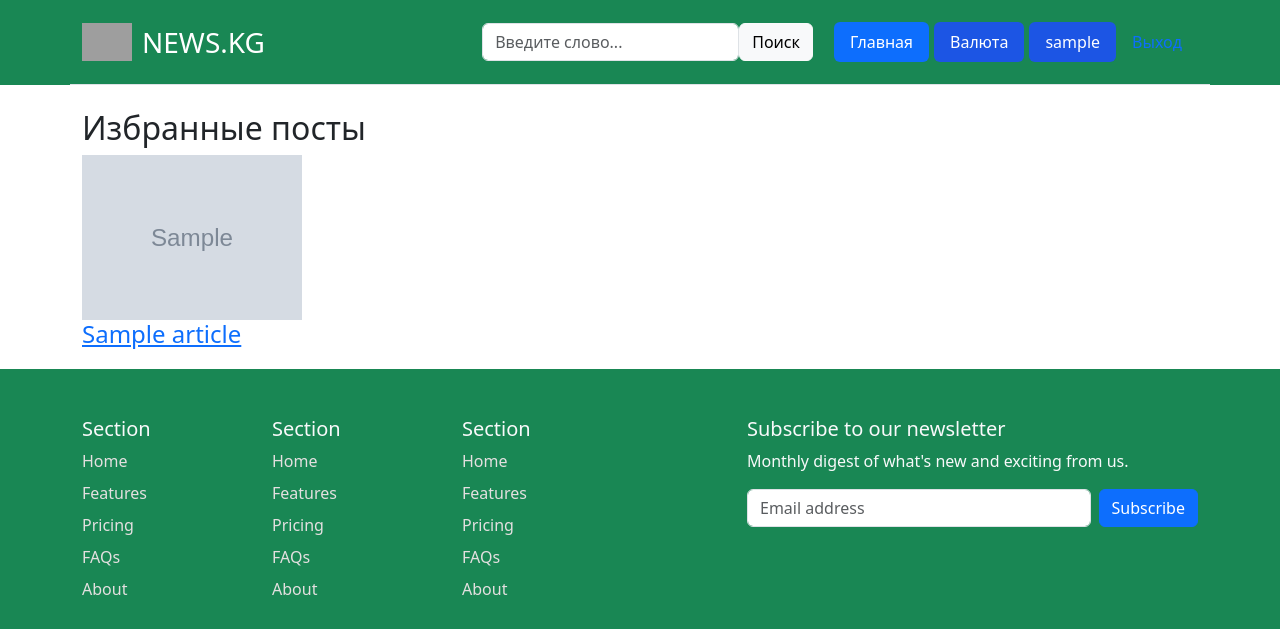
After one commit to edzen12/news-backend9, a Django app: page /favorites/ in a window 1280 px wide. The commit adds this page. Shown: the top 629 px of the page. Run offline with Django 5.2, Linux system fonts and the light colour scheme; a user stored in the database is signed in; tables that the repository leaves empty hold one stand-in row (values such as "Sample post"); grey boxes marked "Sample" are stand-in pictures; some libraries are stand-ins or nearby versions; grey boxes are pictures that could not be loaded.

Commit message:
favorites

```diff
--- a/news/urls.py
+++ b/news/urls.py
@@ -18,6 +18,11 @@ urlpatterns = [
     path('search/', views.search, name='search'),
     path('currency/', views.currency_view, name='currency'),
     path('tags/<slug:slug>', views.tag_posts, name='tag_posts'),
+
+    path('favorite/<slug:slug>/', views.toggle_favorite, name='toggle_favorite'),
+    path('favorites/', views.favorites_list, name='favorites'),
+
     path('<slug:slug>/', views.post_detail, name='post_detail'),
+
     path('category/<slug:slug>/', views.category_posts, name='category_posts'),
 ]+static(settings.MEDIA_URL, document_root=settings.MEDIA_ROOT)
--- a/post/models.py
+++ b/post/models.py
@@ -1,5 +1,6 @@
 from django.db import models
 from django_ckeditor_5.fields import CKEditor5Field
+from django.contrib.auth.models import User
 
 
 class Category(models.Model):
@@ -67,3 +68,16 @@ class Comment(models.Model):
     class Meta:
         verbose_name_plural = 'Комментарии'
         verbose_name = 'комментарии'
+
+
+class Favorite(models.Model):
+    user = models.ForeignKey(User, on_delete=models.CASCADE)
+    article = models.ForeignKey(
+        Article, on_delete=models.CASCADE, related_name="favorites"
+    )
+    created_at = models.DateTimeField(auto_now_add=True)
+
+    class Meta:
+        verbose_name_plural = 'Избранные'
+        verbose_name = 'избранное'
+        unique_together = ('user', 'article')
--- a/post/views.py
+++ b/post/views.py
@@ -11,7 +11,7 @@ from django.core.exceptions import ValidationError
 import xml.etree.ElementTree as ET
 import requests
 
-from post.models import Article, Category, Tag, Comment
+from post.models import Article, Category, Tag, Comment, Favorite
 
 
 @login_required
@@ -183,10 +183,15 @@ def post_detail(request, slug):
             return redirect('post_detail', slug=slug)
     comments = articles.comments.all().order_by('-id')
 
+    is_favorite = False
+    if request.user.is_authenticated:
+        is_favorite = articles.favorites.filter(user=request.user).exists()
+
     context = {
         'tags':tags,
         'comments':comments,
         'articles':articles,
+        'is_favorite': is_favorite,
         'categories':categories,
     }
     return render(request, 'post-detail.html', context)
@@ -233,3 +238,22 @@ def tag_posts(request, slug):
         'categories':categories,
     }
     return render(request, 'tags.html', context)
+
+
+@login_required
+def toggle_favorite(request, slug):
+    article = get_object_or_404(Article, slug=slug)
+    fav, created = Favorite.objects.get_or_create(
+        user=request.user,
+        article=article
+    )
+    if not created:
+        fav.delete()
+    return redirect('post_detail', slug=slug)
+
+
+@login_required
+def favorites_list(request):
+    favorites = Favorite.objects.filter(user=request.user)\
+        .select_related('article').order_by('-created_at')
+    return render(request, 'favorites.html', {'favorites':favorites})
--- /dev/null
+++ b/templates/favorites.html
@@ -0,0 +1,21 @@
+{% extends "base.html" %}
+
+{% block content %}
+<div class="container">
+    <h2>Избранные посты</h2>
+    <div class="row">
+        {% for fav in favorites %}
+        <div class="col-lg-3">
+            <div style="margin-bottom:20px;">
+                <a href="{% url 'post_detail' fav.article.slug %}">
+                    <img src="{{ fav.article.image.url }}" width="220px">
+                    <h4>{{ fav.article.title }}</h4>
+                </a>
+            </div>
+        </div>
+    {% empty %}
+        <p>Нет избранных постов</p>
+        {% endfor %}
+    </div>
+</div>
+{% endblock %}
```
Also changed, not shown: templates/post-detail.html (+15 -1 lines), templates/profile.html (+6 -1 lines), post/migrations/0010_favorite.py (added).
